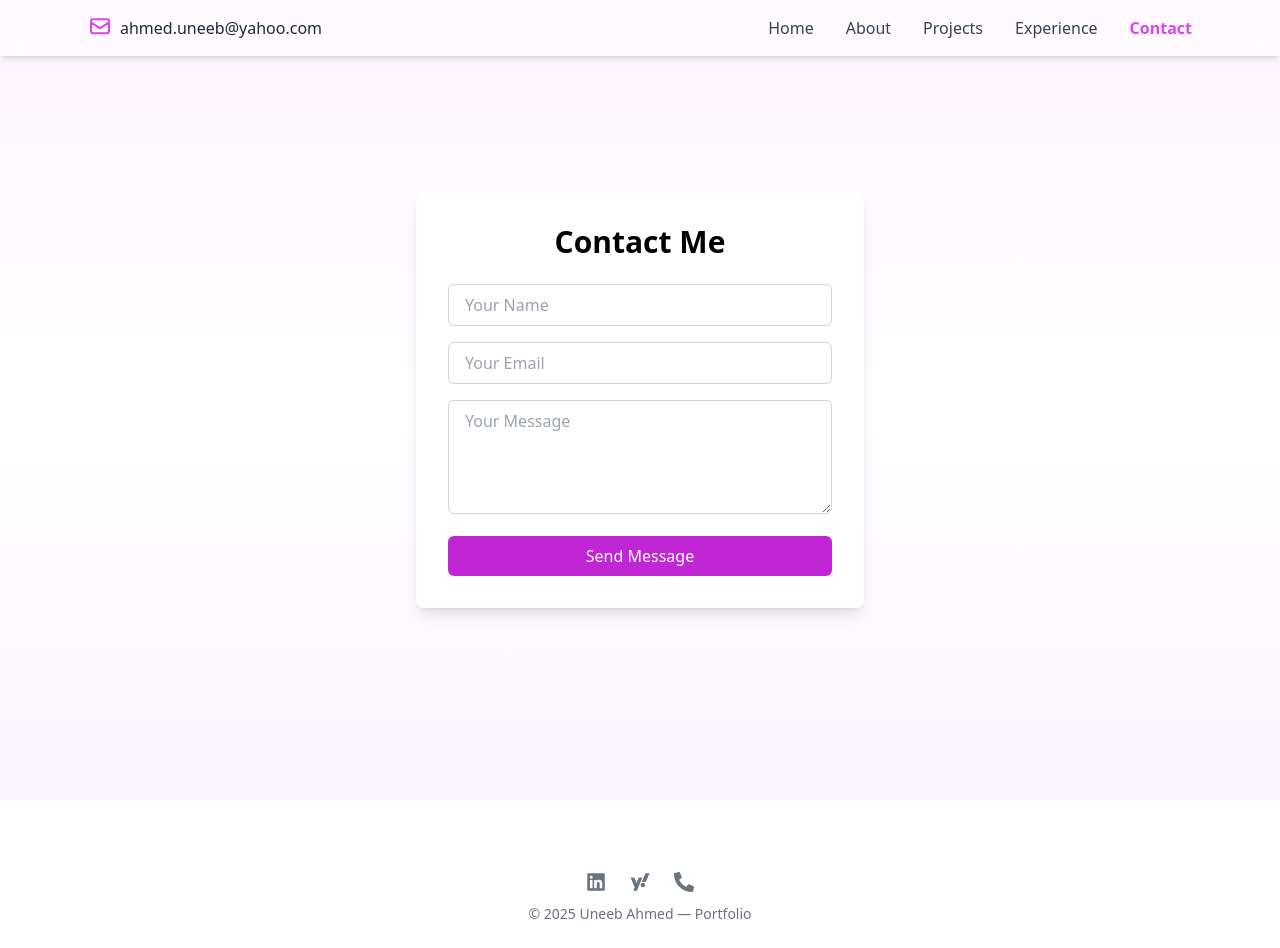
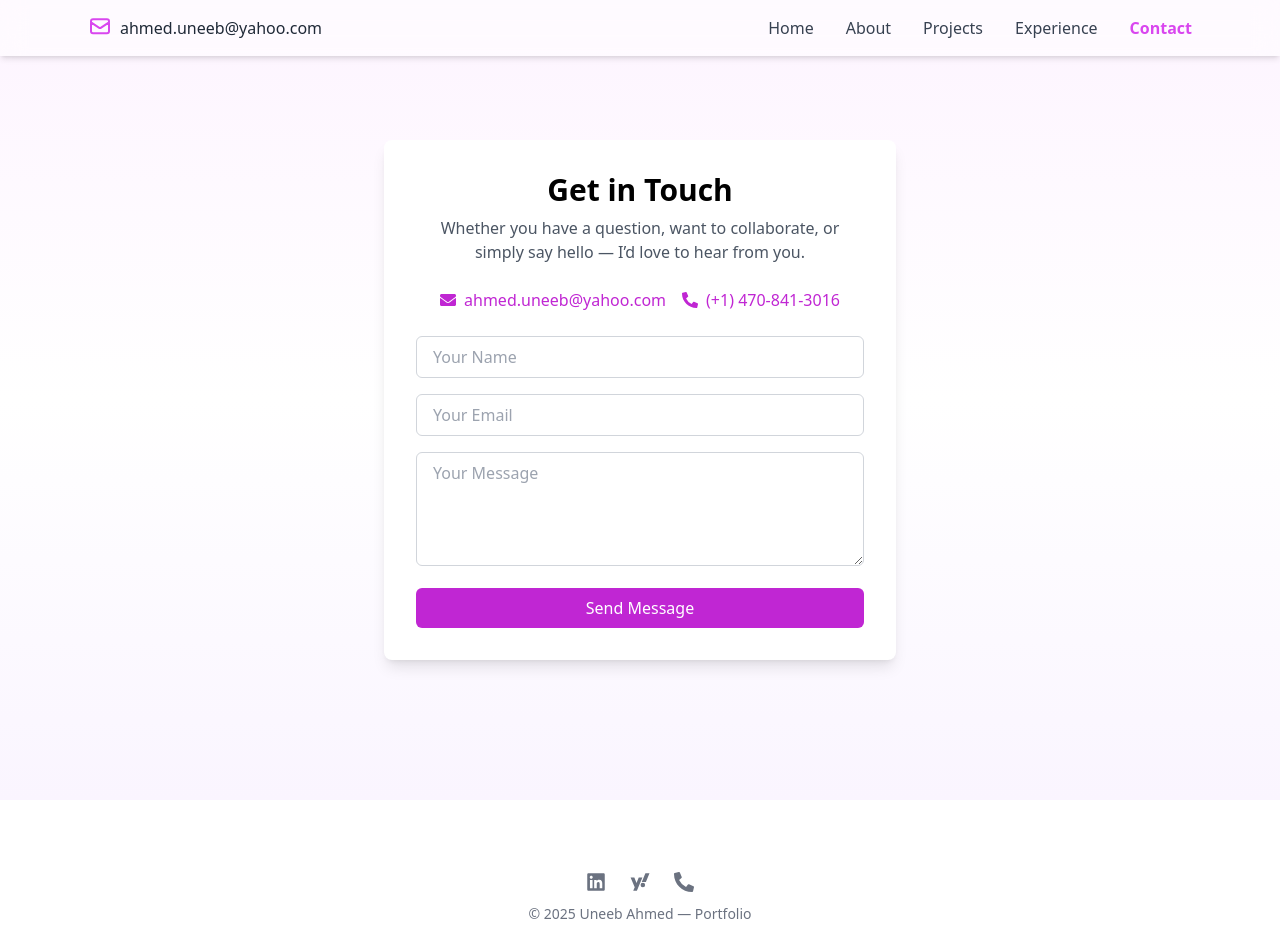
Before and after one commit to umerkhan-12/Client_portfolio, a Next.js app: page /contact in a window 1280 px wide. Built offline with nearby package versions, Linux system fonts and the light colour scheme.

Commit message:
Update contact page

```diff
--- a/app/contact/page.js
+++ b/app/contact/page.js
@@ -1,7 +1,117 @@
+// 'use client'
+// import { useState } from 'react'
+// import toast, { Toaster } from 'react-hot-toast'
+// import { motion, AnimatePresence } from 'framer-motion'
+
+// export default function ContactPage() {
+//   const [formData, setFormData] = useState({ name: '', email: '', message: '' })
+//   const [isSubmitted, setIsSubmitted] = useState(false)
+
+//   const handleChange = (e) => {
+//     const { name, value } = e.target
+//     setFormData({ ...formData, [name]: value })
+//   }
+
+//   const handleSubmit = (e) => {
+//     e.preventDefault()
+
+//     // Simulate sending
+//     setTimeout(() => {
+//       toast.success('Message sent successfully!')
+//       setIsSubmitted(true)
+//       setFormData({ name: '', email: '', message: '' })
+//     }, 800)
+//   }
+
+//   return (
+//     <section className="min-h-screen flex items-center justify-center bg-gradient-to-b from-fuchsia-50 via-white to-purple-50 px-6">
+//       <Toaster position="top-center" reverseOrder={false} />
+
+//       <motion.div
+//         initial={{ opacity: 0, scale: 0.9 }}
+//         animate={{ opacity: 1, scale: 1 }}
+//         transition={{ duration: 0.4 }}
+//         className="bg-white p-8 rounded-lg shadow-lg max-w-md w-full"
+//       >
+//         <h1 className="text-3xl font-bold mb-6 text-center">Contact Me</h1>
+
+//         <form onSubmit={handleSubmit} className="space-y-4">
+//           <input
+//             type="text"
+//             name="name"
+//             placeholder="Your Name"
+//             value={formData.name}
+//             onChange={handleChange}
+//             className="w-full border border-gray-300 rounded-md px-4 py-2 focus:outline-none focus:ring-2 focus:ring-fuchsia-400"
+//             required
+//           />
+
+//           <input
+//             type="email"
+//             name="email"
+//             placeholder="Your Email"
+//             value={formData.email}
+//             onChange={handleChange}
+//             className="w-full border border-gray-300 rounded-md px-4 py-2 focus:outline-none focus:ring-2 focus:ring-fuchsia-400"
+//             required
+//           />
+
+//           <textarea
+//             name="message"
+//             placeholder="Your Message"
+//             value={formData.message}
+//             onChange={handleChange}
+//             rows="4"
+//             className="w-full border border-gray-300 rounded-md px-4 py-2 focus:outline-none focus:ring-2 focus:ring-fuchsia-400"
+//             required
+//           ></textarea>
+
+//           <button
+//             type="submit"
+//             className="w-full bg-fuchsia-600 hover:bg-fuchsia-700 text-white font-medium py-2 rounded-md transition"
+//           >
+//             Send Message
+//           </button>
+//         </form>
+//       </motion.div>
+
+//       {/* Thank You Modal */}
+//       <AnimatePresence>
+//         {isSubmitted && (
+//           <motion.div
+//             className="fixed inset-0 bg-black/50 flex items-center justify-center z-50"
+//             initial={{ opacity: 0 }}
+//             animate={{ opacity: 1 }}
+//             exit={{ opacity: 0 }}
+//           >
+//             <motion.div
+//               initial={{ scale: 0.8 }}
+//               animate={{ scale: 1 }}
+//               exit={{ scale: 0.8 }}
+//               className="bg-white p-6 rounded-lg shadow-lg max-w-sm text-center"
+//             >
+//               <h2 className="text-2xl font-bold mb-3">Thank You!</h2>
+//               <p className="text-gray-600 mb-4">
+//                 Your message has been sent successfully. I’ll get back to you soon.
+//               </p>
+//               <button
+//                 onClick={() => setIsSubmitted(false)}
+//                 className="px-4 py-2 bg-fuchsia-600 hover:bg-fuchsia-700 text-white rounded-md transition"
+//               >
+//                 Close
+//               </button>
+//             </motion.div>
+//           </motion.div>
+//         )}
+//       </AnimatePresence>
+//     </section>
+//   )
+// }
 'use client'
 import { useState } from 'react'
 import toast, { Toaster } from 'react-hot-toast'
 import { motion, AnimatePresence } from 'framer-motion'
+import { FaEnvelope, FaPhoneAlt } from 'react-icons/fa'
 
 export default function ContactPage() {
   const [formData, setFormData] = useState({ name: '', email: '', message: '' })
@@ -14,8 +124,6 @@ export default function ContactPage() {
 
   const handleSubmit = (e) => {
     e.preventDefault()
-
-    // Simulate sending
     setTimeout(() => {
       toast.success('Message sent successfully!')
       setIsSubmitted(true)
@@ -31,10 +139,25 @@ export default function ContactPage() {
         initial={{ opacity: 0, scale: 0.9 }}
         animate={{ opacity: 1, scale: 1 }}
         transition={{ duration: 0.4 }}
-        className="bg-white p-8 rounded-lg shadow-lg max-w-md w-full"
+        className="bg-white p-8 rounded-lg shadow-lg max-w-lg w-full"
       >
-        <h1 className="text-3xl font-bold mb-6 text-center">Contact Me</h1>
+        {/* Heading */}
+        <h1 className="text-3xl font-bold mb-2 text-center">Get in Touch</h1>
+        <p className="text-gray-600 text-center mb-6">
+          Whether you have a question, want to collaborate, or simply say hello — I’d love to hear from you.
+        </p>
 
+        {/* Quick Contact Info */}
+        <div className="flex flex-col sm:flex-row sm:justify-center gap-4 mb-6 text-center">
+          <a href="mailto:ahmed.uneeb@yahoo.com" className="flex items-center gap-2 text-fuchsia-600 hover:underline">
+            <FaEnvelope /> ahmed.uneeb@yahoo.com
+          </a>
+          <a href="tel:+14708413016" className="flex items-center gap-2 text-fuchsia-600 hover:underline">
+            <FaPhoneAlt /> (+1) 470-841-3016
+          </a>
+        </div>
+
+        {/* Contact Form */}
         <form onSubmit={handleSubmit} className="space-y-4">
           <input
             type="text"
```
